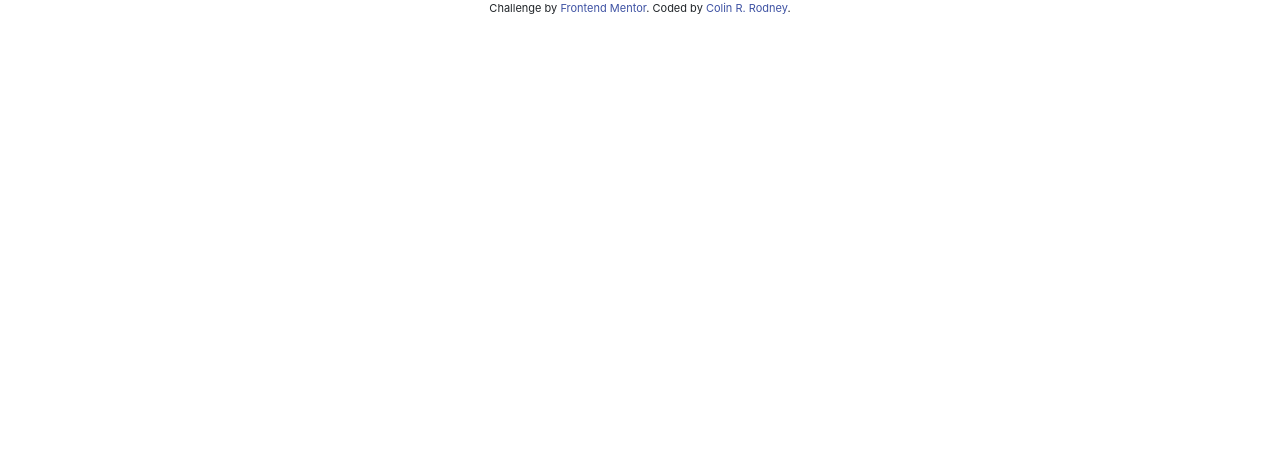
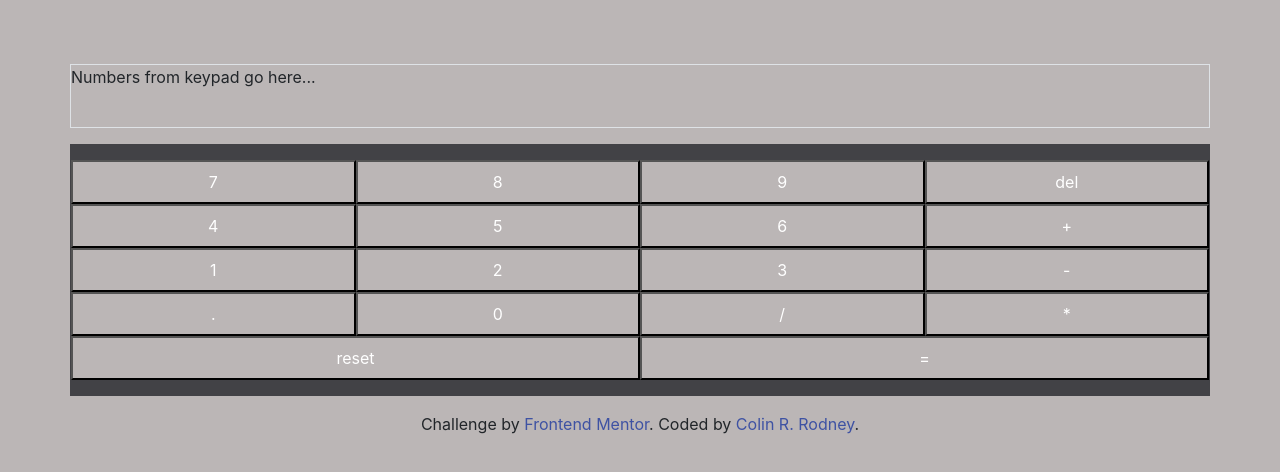
Before and after one commit to colinrodney/calculator, a plain HTML site: page index.html in a window 1280 px wide. Drawn offline with Linux system fonts and the light colour scheme.

Commit message:
initial commit - HTML markup + layout

```diff
--- a/index.html
+++ b/index.html
@@ -8,8 +8,8 @@
     <link
       rel="icon"
       type="image/png"
-      sizes="32x32"
-      href="./images/favicon-32x32.png"
+      sizes="3232"
+      href="./images/favicon-3232.png"
     />
 
     <!-- Bootstrap CSS -->
@@ -19,24 +19,101 @@
 
     <title>Frontend Mentor | Calculator app</title>
 
-    <!-- Feel free to remove these styles or customise in your own stylesheet 👍 -->
-    <style>
-      .attribution {
-        font-size: 11px;
-        text-align: center;
-      }
-      .attribution a {
-        color: hsl(228, 45%, 44%);
-      }
-    </style>
+
   </head>
-  <body>
-    <div class="attribution">
+  <body class="px-3">
+    <!-- display window container -->
+    <div id="display" class="px-0 container">
+      <div class="row">
+        <div class="col">
+          <span id="display-window" class="border d-block"
+          >Numbers from keypad go here...</span
+          >
+        </div>
+      </div>
+    </div>
+    <!-- KEYPAD -->
+    <div id="keypad" class="p-3 container">
+      <!-- 0 -->
+      <div class="flex-nowrap justify-content-center row">
+        <div class="col">
+          <input class="keypad-buttons" type="button" value="7"></input>
+        </div>
+        <div class="col">
+          <input class="keypad-buttons"type="button"value="8"></input>
+        </div>
+        <div class="col">
+          <input class="keypad-buttons"type="button"value="9"></input>
+        </div>
+        <div class="col">
+          <!-- DELETE BUTTON -->
+          <input id="delete" class=" keypad-buttons"type="button" value="del"></input>
+        </div>
+      </div>
+      <!-- 1 -->
+      <div class="flex-nowrap justify-content-center row">
+        <div class="col">
+          <input class="keypad-buttons" type="button" value="4"></input>
+        </div>
+        <div class="col">
+          <input class="keypad-buttons"type="button"value="5"></input>
+        </div>
+        <div class="col">
+          <input class="keypad-buttons"type="button"value="6"></input>
+        </div>
+        <div class="col">
+          <!-- DELETE BUTTON -->
+          <input id="delete" class=" keypad-buttons"type="button" value="+"></input>
+        </div>
+      </div>
+      <!-- 2-->
+      <div class="flex-nowrap justify-content-center row">
+        <div class="col">
+          <input class="keypad-buttons" type="button" value="1"></input>
+        </div>
+        <div class="col">
+          <input class="keypad-buttons"type="button"value="2"></input>
+        </div>
+        <div class="col">
+          <input class="keypad-buttons"type="button"value="3"></input>
+        </div>
+        <div class="col">
+          <!-- MINUS BUTTON -->
+          <input id="delete" class=" keypad-buttons"type="button" value="-"></input>
+        </div>
+      </div>
+      <div class="flex-nowrap justify-content-center row">
+        <div class="col">
+          <input class="keypad-buttons" type="button" value="."></input>
+        </div>
+        <div class="col">
+          <input class="keypad-buttons"type="button"value="0"></input>
+        </div>
+        <div class="col">
+          <input class="keypad-buttons"type="button"value="/"></input>
+        </div>
+        <div class="col">
+          <!-- MINUS BUTTON -->
+          <input id="delete" class=" keypad-buttons"type="button" value="*"></input>
+        </div>
+      </div>
+      <!-- RESET + "=" BUTTONS -->
+      <div class="special row">
+        <div class="col">
+          <input id="reset"class=" keypad-buttons" type="button" value="reset"></input>
+        </div>
+        <div class="col">
+          <input id="equals"class=" keypad-buttons" type="button" value="="></input>
+        </div>
+      </div>
+    </div>
+    <!-- FOOTER -->
+    <footer class="mt-3 attribution">
       Challenge by
       <a href="https://www.frontendmentor.io?ref=challenge" target="_blank"
         >Frontend Mentor</a
       >. Coded by <a href="#">Colin R. Rodney</a>.
-    </div>
+    <footer>
     <script src="js/app.js"></script>
   </body>
 </html>
--- a/scss/main.scss
+++ b/scss/main.scss
@@ -1,5 +1,53 @@
-// * {
-//   box-sizing: border-box;
-//   margin: 0;
-//   padding: 0;
-// }
+* {
+  box-sizing: border-box;
+  margin: 0;
+  padding: 0;
+}
+
+:root {
+  // DEVELOPMENT COLOR SCHEME -https://colorpalettes.net/color-palette-4168/
+
+  --body-background: #bbb6b6;
+  --button-background: #bbb6b6;
+  --button-width: 100%;
+  --keypad-background: #424246;
+  --equal-button: red;
+}
+
+body {
+  background-color: var(--body-background);
+
+  #display {
+    margin: 4rem auto 1rem auto; // top right bottom left
+
+    #display-window {
+      width: 100%;
+      height: 4rem;
+    }
+  }
+
+  #keypad {
+    background-color: var(--keypad-background);
+
+    .col {
+      padding: 0;
+    }
+  }
+
+  .keypad-buttons {
+    width: 100%;
+    height: 100%;
+    padding: 0.5rem;
+    background-color: var(--button-background);
+    color: #fff;
+  }
+
+  // FOOTER
+  .attribution {
+    font-size: 16px;
+    text-align: center;
+  }
+  .attribution a {
+    color: hsl(228, 45%, 44%);
+  }
+}
```
Also changed, not shown: css/main.css, 1 other file.
